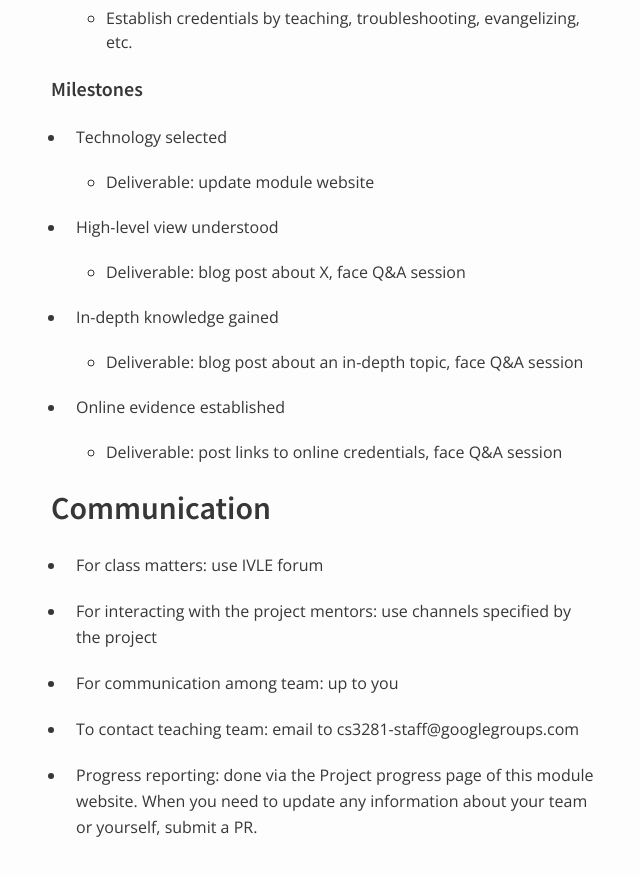
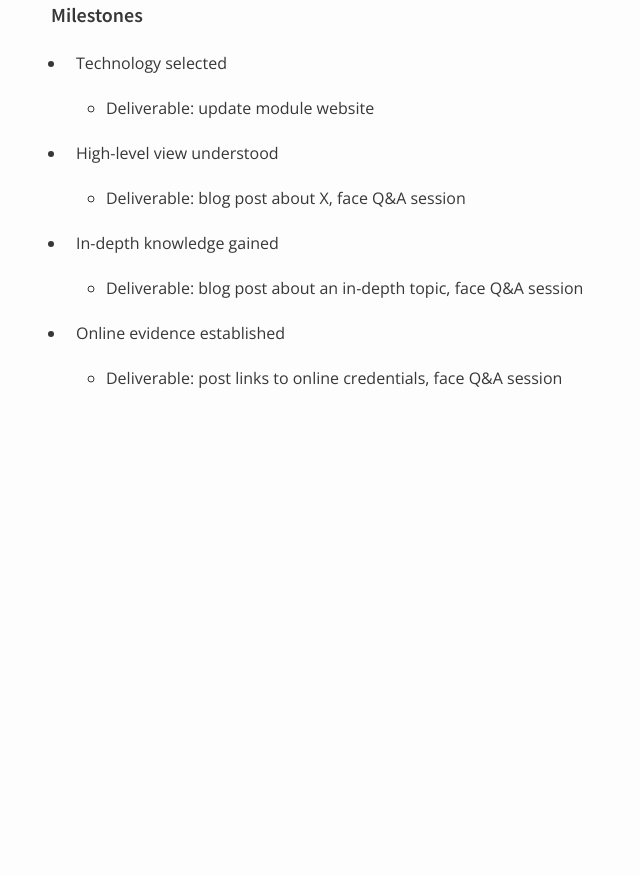
Before and after one commit to nus-oss/cs3281-AY1516S2-website, a Jekyll site: the page built from about/module_structure.md, in a window 1280 px wide and 900 px high, scrolled down 5045 px. Shown: the top 876 px of the window, without its empty margins (319-959 px from the left). Built offline with Jekyll 4.4.1, drawn with Linux system fonts in a browser that asks for light colours; after the commit the page ends 5495 px from its top, so only the background shows below that; some of the changed text lies outside the part shown.

Commit message:
Split up the Module Structure page.

```diff
--- a/about/module_structure.md
+++ b/about/module_structure.md
@@ -7,16 +7,14 @@
  - Table of Contents
 {:toc}
 
-## Module structure
-
-### Learning outcomes
+## Learning outcomes
 
 There are two main Intended Learning Outcomes, to be achieved at *basic*, *intermediate*, and
 *advanced* levels.
 
-#### ILO1. Able to work in big production systems (80%)
+### ILO1. Able to work in big production systems (80%)
 
-##### Strategies
+#### Strategies
 
 You must contribute to two non-trivial OSS projects: one must be an *internal* project and one must
 be an *external* project.
@@ -61,7 +59,7 @@
 * At least 4 projects should be covered by members of a team. e.g. a 3-member team can do a major
 contribution to one project and minor contributions to 3 other projects.
 
-##### Achievement levels
+#### Achievement levels
 
 * Basic:
 
@@ -88,7 +86,7 @@
 
 Bloom's Taxonomy of Learning Domains</td> </tr> </table>
 
-##### Milestones
+#### Milestones
 
 For major contribution:
 
@@ -159,9 +157,9 @@
 
    * Deliverable: create blog post and give link in the module website
 
-#### ILO2. Able to develop an expertise (20%)
+### ILO2. Able to develop an expertise (20%)
 
-##### Strategies
+#### Strategies
 
 * You must pick a tool/technology, and develop an expertise in it (let’s call it X)
 
@@ -169,7 +167,7 @@
 
 * Work done outside the module is eligible.
 
-##### Achievements
+#### Achievements
 
 * Basic:
 
@@ -184,7 +182,7 @@
 
   * Establish credentials by teaching, troubleshooting, evangelizing, etc.
 
-##### Milestones
+#### Milestones
 
 * Technology selected
 
@@ -201,16 +199,3 @@
 * Online evidence established
 
   * Deliverable: post links to online credentials, face Q&A session
-
-## Communication
-
-* For class matters: use IVLE forum
-
-* For interacting with the project mentors: use channels specified by the project
-
-* For communication among team: up to you
-
-* To contact teaching team: email to cs3281-staff@googlegroups.com
-
-* Progress reporting: done via the Project progress page of this module website. When you need to
-update any information about your team or yourself, submit a PR.
```
Also changed, not shown: about.md (+1 -0 lines), about/communication.md (added, +16 -0 lines).
